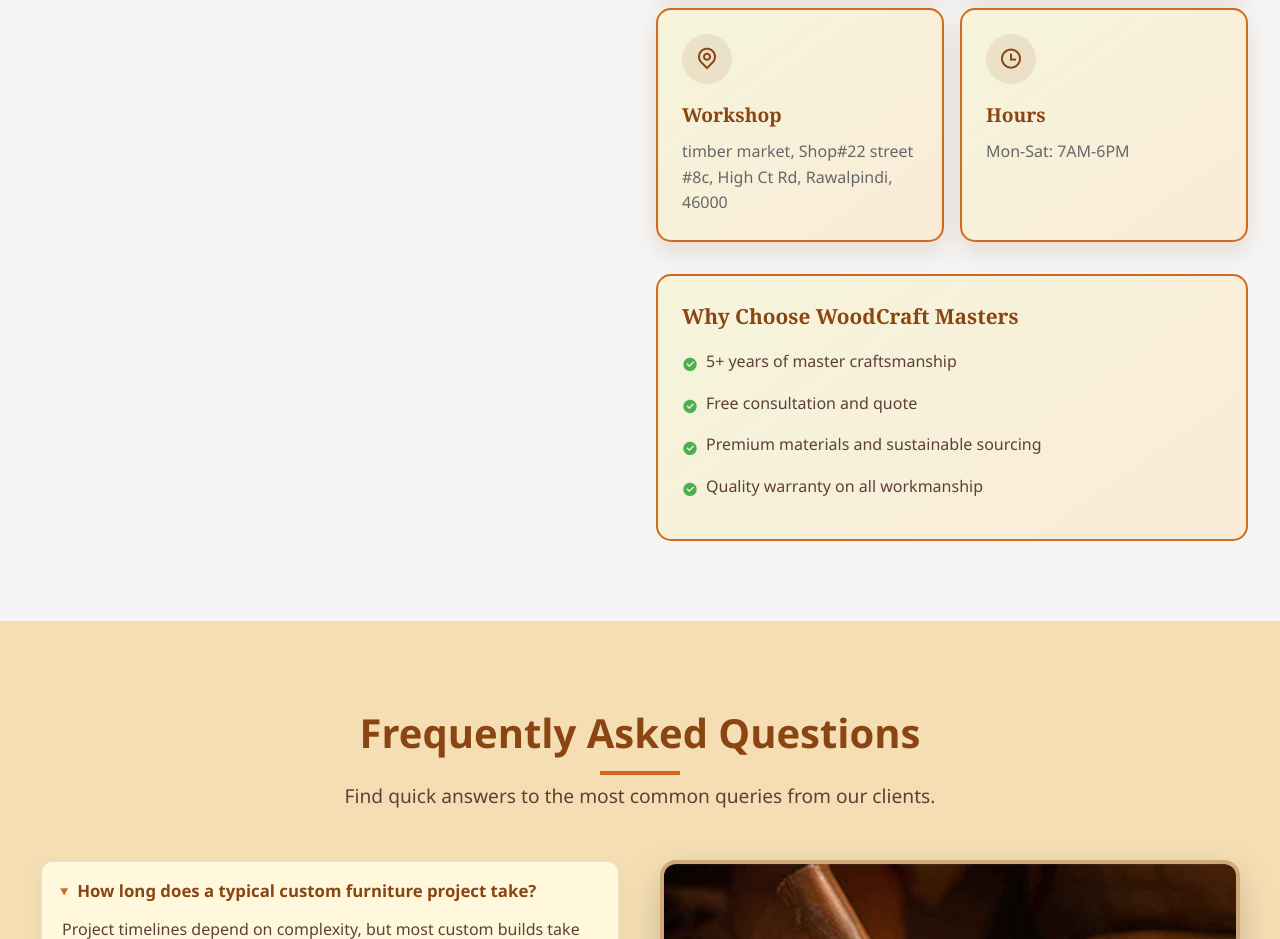
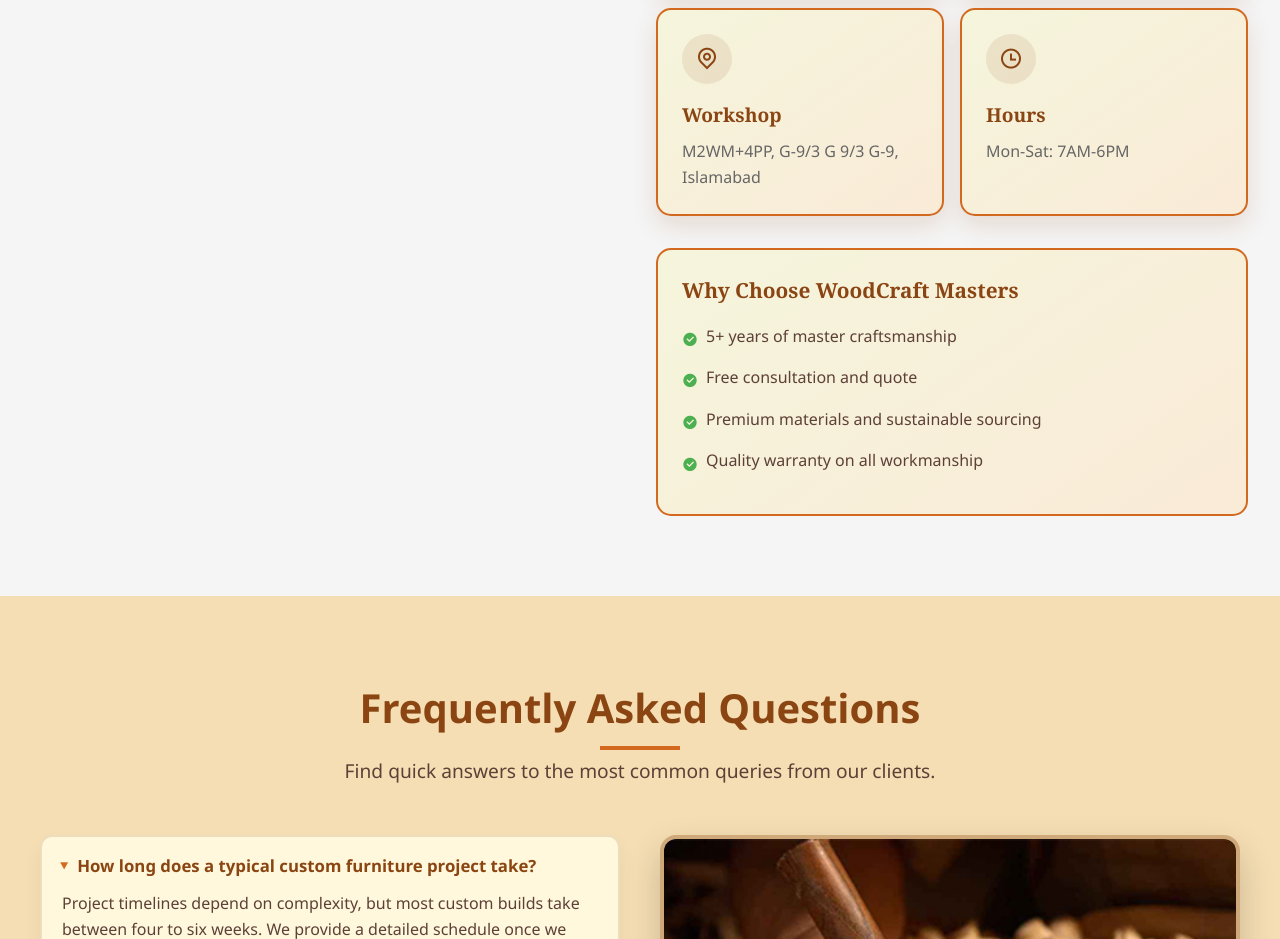
Before and after one commit to letsdigtal/Hazara-Wood, a plain HTML site: page index.html in a window 1280 px wide. Shown: the part 9360-10299 px from the top of the page. Drawn offline with nearby package versions, Linux system fonts and the light colour scheme.

Commit message:
Update index.html

```diff
--- a/index.html
+++ b/index.html
@@ -1264,7 +1264,7 @@ document.getElementById('closeLightbox').onclick = function() {
                 <i class="ri-map-pin-line"></i>
               </div>
               <h3>Workshop</h3>
-              <p>timber market, Shop#22 street #8c, High Ct Rd, Rawalpindi, 46000</p>
+              <p>M2WM+4PP, G-9/3 G 9/3 G-9, Islamabad</p>
             </div>
             <div class="contact-card">
               <div class="contact-icon">
```
